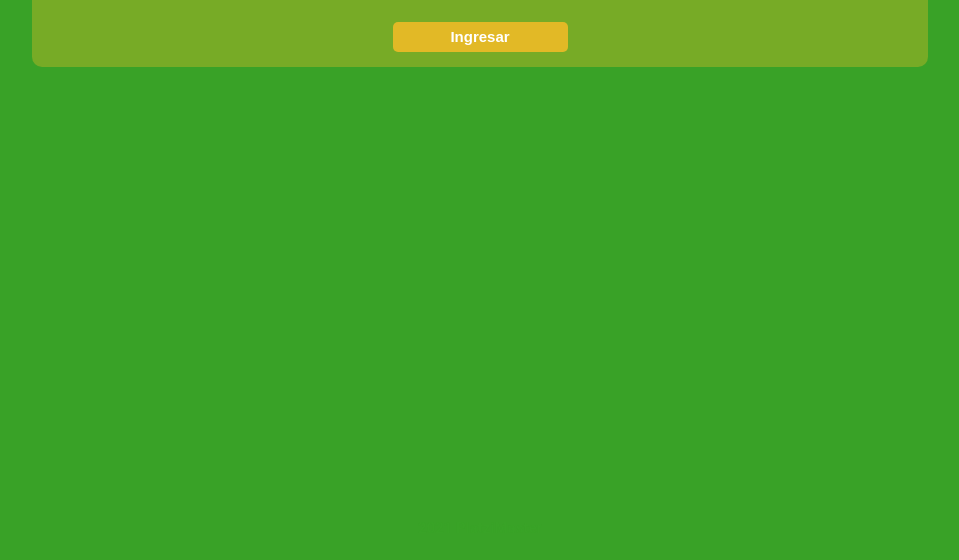
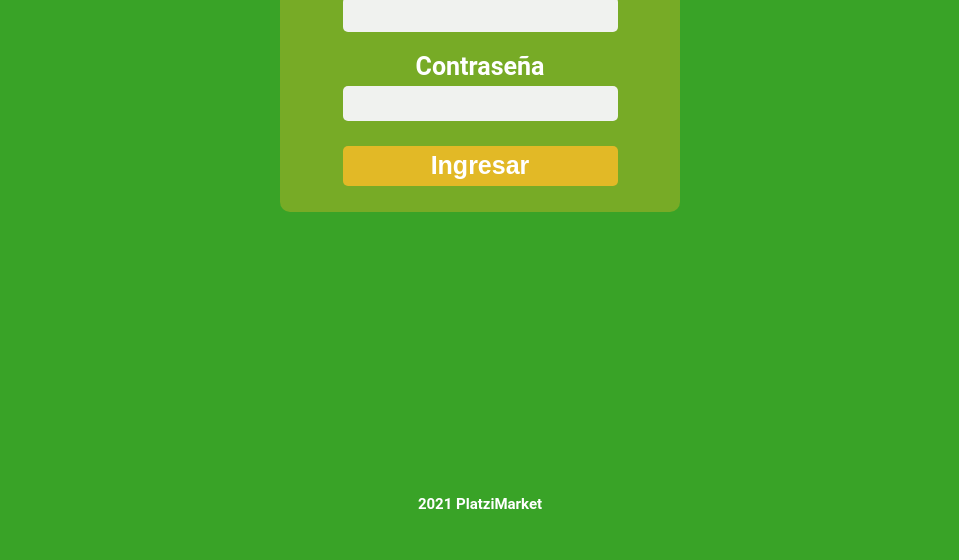
Before and after one commit to JI-Villalobos/platzi-market-front, a plain HTML site: page public/index.html in a window 1280 px wide. Shown: the part 240-800 px from the top of the page, without its empty margins (160-1119 px from the left). Drawn offline with Linux system fonts and the light colour scheme.

Commit message:
[ADD] desktop styles, [DELETE] images, [FIX] form height

```diff
--- a/public/index.html
+++ b/public/index.html
@@ -5,6 +5,7 @@
     <meta http-equiv="X-UA-Compatible" content="IE=edge">
     <meta name="viewport" content="width=device-width, initial-scale=1.0">
     <link rel="stylesheet" href="../src/styles/mobile.css">
+    <link rel="stylesheet" href="../src/styles/desktop.css" media="(min-width: 465px)">
     <title>PlatziMarket</title>
 </head>
 <body>
@@ -21,6 +22,6 @@
             <button type="submit">Ingresar</button>
         </form>
     </main>
-    <footer>2021 PlatziMaster</footer>
+    <footer>2021 PlatziMarket</footer>
 </body>
 </html>
--- /dev/null
+++ b/src/styles/desktop.css
@@ -0,0 +1,27 @@
+
+
+form {
+    height: 350px;
+    width: 400px;
+}
+
+form h2 {
+    font-size: 3rem;
+}
+
+
+form p {
+    font-size: 2.5rem;
+    font-weight: bold;
+}
+
+form input {
+    height: 35px;
+    width: 275px;
+}
+
+form button {
+    height: 40px;
+    width: 275px;
+    font-size: 2.5rem;
+}
--- a/src/styles/mobile.css
+++ b/src/styles/mobile.css
@@ -10,19 +10,18 @@ html{
 }
 
 body {
-    background-image: url(../assets/imgs/background-mobile.png);
-    background-repeat: no-repeat;
-    background-size: cover;
+    background-color: #39A327;
 }
 
 main {
-    height: 93vh;
+    height: 90vh;
 }
 
 .img-icon {
     margin-top: 15px;
     display: flex;
     justify-content: center;
+    margin-bottom: 45px;
 }
 
 .img-icon img {
@@ -30,16 +29,15 @@ main {
 }
 
 form {
-    margin-top: 45px;
     background: rgba(226, 185, 38, 0.36);
     margin: auto;
     width: 70%;
-    height: 250px;
+    height: 55%;
     color: white;
     display: flex;
     flex-direction: column;
     align-items: center;
-    justify-items: center;
+    justify-content: center;
     border-radius: 10px;
 }
 
@@ -77,7 +75,7 @@ form button {
 
 footer {
     font-size: 1.5rem;
-    color: #39A327;
+    color: white;
     font-weight: bold;
     text-align: center;
     margin-bottom: 10px;
```
Also changed, not shown: src/assets/imgs/background-mobile.png (deleted).
